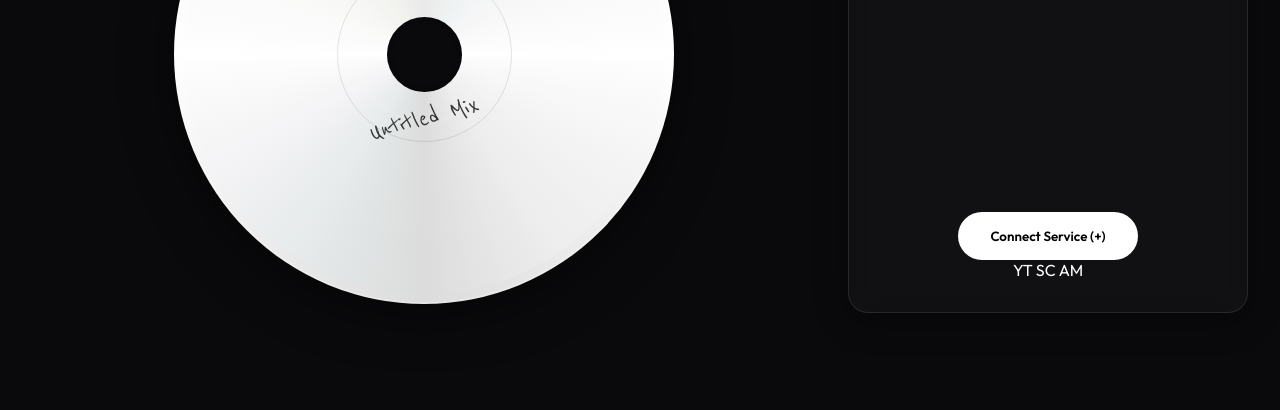
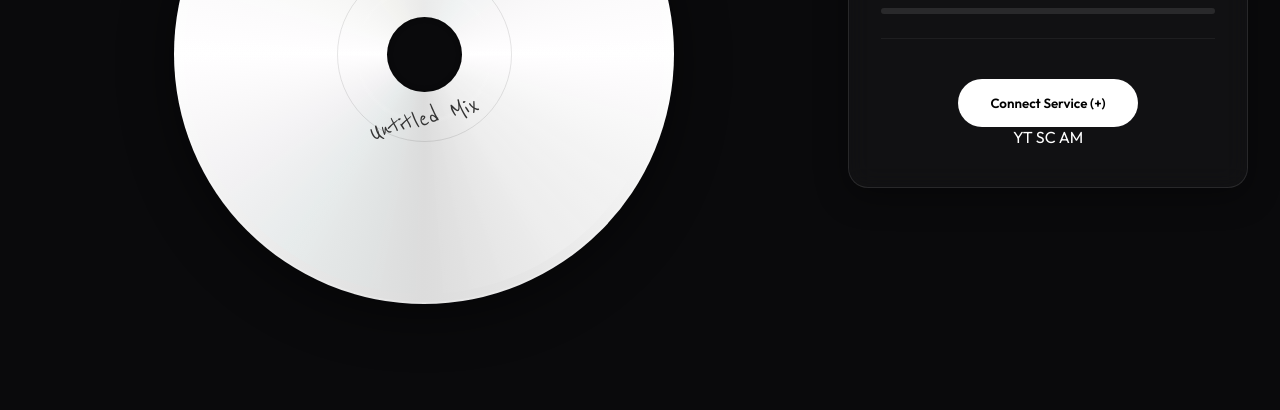
Before and after one commit to deckeye/74min, a plain HTML site: page index.html in a window 1280 px wide. Shown: the part 390-800 px from the top of the page. Drawn offline with nearby package versions, Linux system fonts and the light colour scheme.

Commit message:
fix: Use viewport-based max-height for editor panel to prevent overflow (Closes #12)

```diff
--- a/css/style.css
+++ b/css/style.css
@@ -181,7 +181,10 @@ body {
 /* --- Editor Panel --- */
 .editor-panel {
     width: 400px;
-    height: 80%;
+    height: auto;
+    /* Let content dictate size up to max-height */
+    max-height: 70vh;
+    /* Strict viewport limit */
     background: var(--bg-panel);
     backdrop-filter: blur(12px);
     border: var(--glass-border);
@@ -191,14 +194,18 @@ body {
     flex-direction: column;
     gap: 1.5rem;
     box-shadow: var(--glass-shadow);
-    overflow: hidden; /* Force children to stay inside */
-    min-height: 0; /* Allow flex child to shrink below content size */
+    overflow: hidden;
+    /* Force children to stay inside */
+    min-height: 0;
+    /* Allow flex child to shrink below content size */
 }
 
 .timeline-header {
     display: flex;
     justify-content: space-between;
     align-items: baseline;
+    flex-shrink: 0;
+    /* Prevent shrinking */
 }
 
 .timeline-bar-container {
@@ -206,6 +213,8 @@ body {
     background: rgba(255, 255, 255, 0.1);
     border-radius: 3px;
     overflow: hidden;
+    flex-shrink: 0;
+    /* Prevent shrinking */
 }
 
 .timeline-bar {
@@ -219,7 +228,8 @@ body {
 
 .track-list {
     flex: 1;
-    min-height: 0; /* flexboxで子要素がコンテナをはみ出さないようにする */
+    min-height: 0;
+    /* flexboxで子要素がコンテナをはみ出さないようにする */
     overflow-y: auto;
     border-top: 1px solid rgba(255, 255, 255, 0.05);
     padding-top: 1rem;
@@ -280,7 +290,11 @@ body {
 
 .add-track-area {
     margin-top: auto;
+    flex-shrink: 0;
+    /* Prevent shrinking/being pushed out */
     text-align: center;
+    padding-bottom: 0.5rem;
+    /* Ensure some spacing from bottom edge */
 }
 
 .btn-primary {
```
